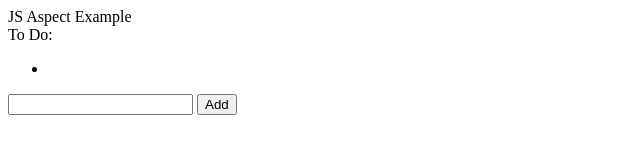
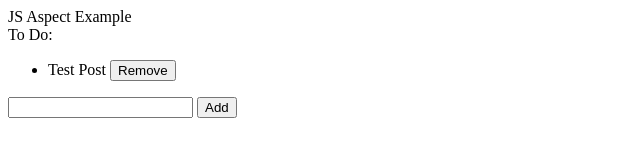
Before and after one commit to dristic/jsaspect, a plain HTML site: page example/index.html in a window 1280 px wide. Shown: the whole page, without its empty margins (0-640 px from the left). Drawn offline with nearby package versions, Linux system fonts and the light colour scheme.

Commit message:
Add condition parsing.

```diff
--- a/example/example.js
+++ b/example/example.js
@@ -1,6 +1,10 @@
 $(document).ready(function () {
   var events = {
     add: function (event) {
+
+    },
+
+    remove: function (event) {
 
     }
   };
@@ -8,19 +12,29 @@ $(document).ready(function () {
   // Aspect to prevent default actions.
   jsaspect.define('events', {
     pointcuts: {
-      add: { scope: events, conditions: ['call add'] }
+      buttons: { scope: events, conditions: 'execution(add), execution(remove)' }
     },
     after: {
-      add: [{
+      buttons: [{
         func: 'preventDefault'
+      }]
+    },
+    before: {
+      buttons: [{
+        func: 'display'
       }]
     },
     definition: {
       preventDefault: function (event) {
         event.preventDefault();
+      },
+
+      display: function () {
+        console.log('calling: ' + arguments.callee.name);
       }
     }
   });
 
   $('#add-button').click(events.add);
+  $('.remove-button').click(events.remove);
 });
--- a/example/index.html
+++ b/example/index.html
@@ -11,10 +11,12 @@
     JS Aspect Example
 
     <div id="todo">
+      <form>
       To Do:
       <ul>
-        <li></li>
+        <li>Test Post <input value="Remove" class="remove-button" type="submit" /></li>
       </ul>
+      </form>
 
       <form id="add">
         <input type="text" name="name" />
--- a/src/jsaspect.js
+++ b/src/jsaspect.js
@@ -19,12 +19,48 @@
 jsaspect = (function () {
   var aspects = {};
 
+  /**
+   * Parses a conditions string into object form.
+   * Example:
+   * conditions - 'execute(add) execute(remove)'
+   * return - [
+   *  { type: 'execute', member: 'add' },
+   *  { type: 'execute', member: 'remove' }
+   * ]
+   */
+  function parseConditions(conditions) {
+    var arr = [];
+
+    arr = conditions.match(/[A-z]*\([A-z]*\)/g);
+
+    var i = 0,
+        ln = arr.length;
+    for(; i != ln; i++) {
+      var str = arr[i];
+
+      str = str.split('(');
+
+      arr[i] = {
+        type: str[0],
+        member: str[1].split(')')[0]
+      };
+    }
+
+    return arr;
+  };
+
   return {
+    /**
+     * Defines a new aspect in one call.
+     * @param name {String} The name of the new aspect.
+     * @param aspect {Object} The aspect configuration.
+     * @returns {Object} The aspect object.
+     */
     define: function (name, aspect) {
       // Generate pointcuts.
       for(var key in aspect.pointcuts) {
         var cut = aspect.pointcuts[key],
-            conditions = cut.conditions[0].split(' ');
+            conditions = parseConditions(cut.conditions);
 
         if(conditions[0] == 'call' && conditions[1] != null) {
           // Link with after/before/around.
```
